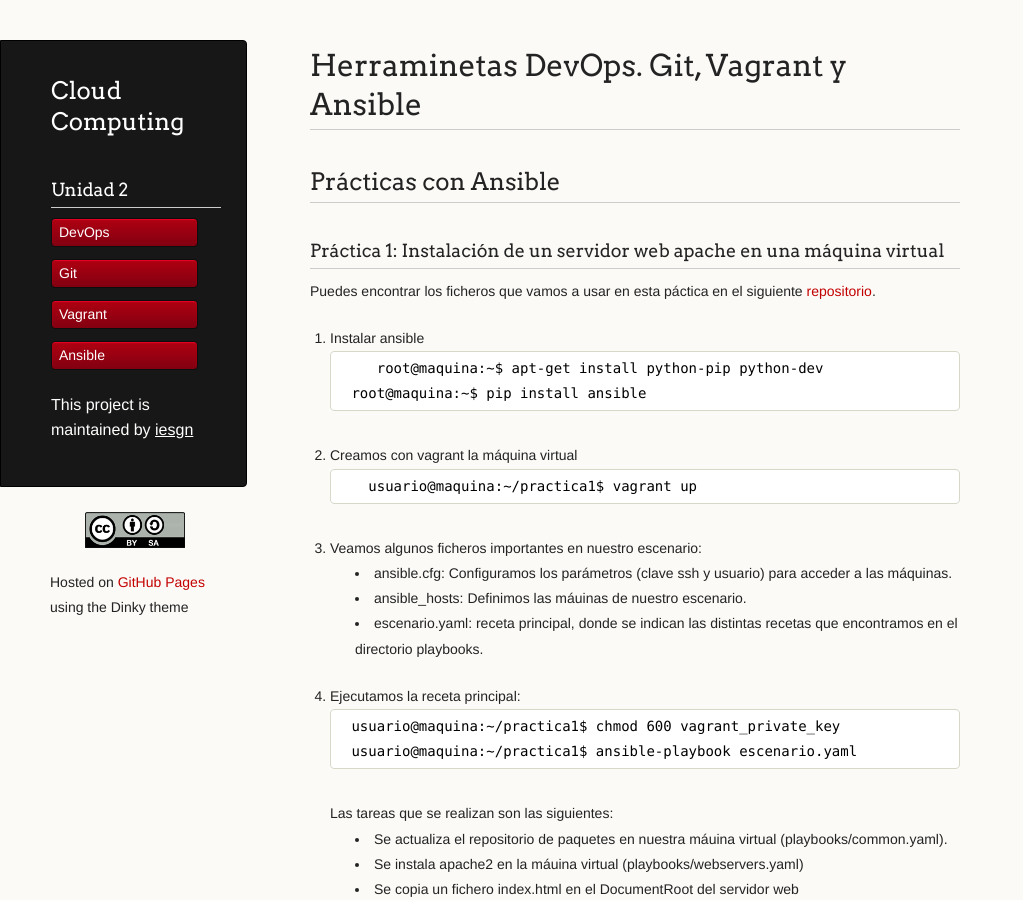
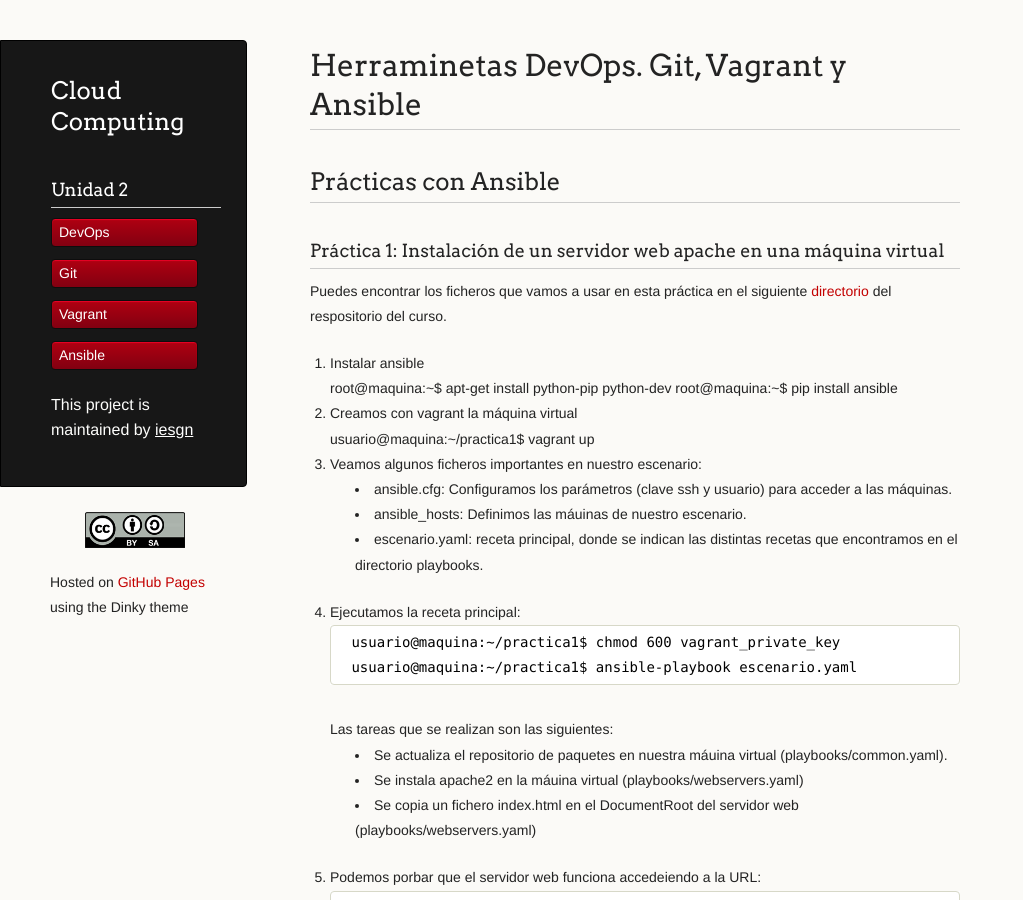
Before and after one commit to iesgn/cloud, a Jekyll site: the page built from curso/u2/practica_ansible.md, in a window 1280 px wide and 900 px high. Shown: the whole window, without its empty margins (0-1023 px from the left). Built offline with Jekyll 4.4.1, drawn with Linux system fonts in a browser that asks for light colours.

Commit message:
Revisión de las prácticas de vagrant y ansible

```diff
--- a/curso/u2/practica_ansible.md
+++ b/curso/u2/practica_ansible.md
@@ -8,16 +8,18 @@ menu:
 
 ###Práctica 1: Instalación de un servidor web apache en una máquina virtual
 
-Puedes encontrar los ficheros que vamos a usar en esta páctica en el siguiente [repositorio](https://github.com/iesgn/cloud/tree/gh-pages/curso/u2/practicas/ansible/practica1).
+Puedes encontrar los ficheros que vamos a usar en esta práctica en el siguiente
+[directorio](https://github.com/iesgn/cloud/tree/gh-pages/curso/u2/practicas/ansible/practica1)
+del respositorio del curso.
 
 1. Instalar ansible
 
-   	    root@maquina:~$ apt-get install python-pip python-dev
-	    root@maquina:~$ pip install ansible
+	root@maquina:~$ apt-get install python-pip python-dev
+	root@maquina:~$ pip install ansible
 
 2. Creamos con vagrant la máquina virtual
 
-   	   usuario@maquina:~/practica1$ vagrant up
+	usuario@maquina:~/practica1$ vagrant up
 
 3. Veamos algunos ficheros importantes en nuestro escenario:
 
```
Also changed, not shown: curso/u2/practica_vagrant.md (+25 -13 lines).
